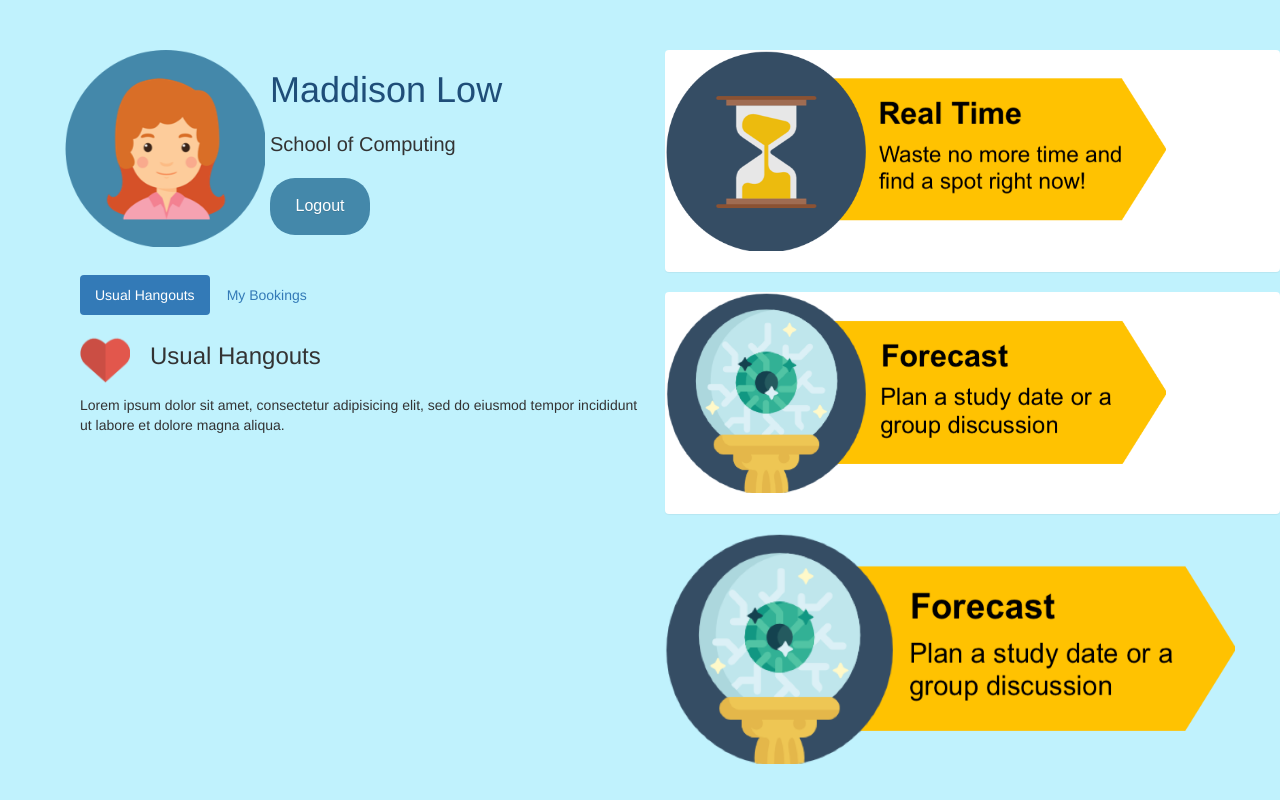
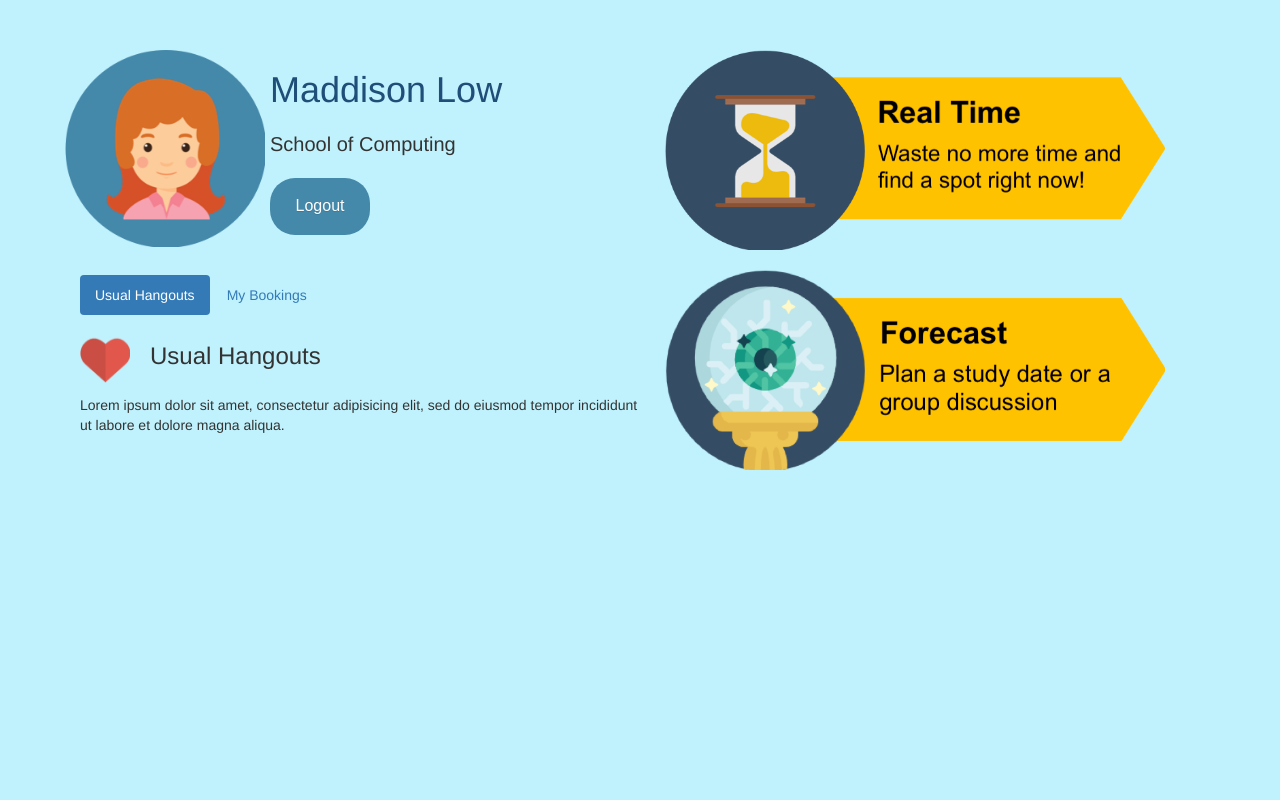
Before and after one commit to chloetml/bt3103_teampi, a website: page home.html in a window 1280 px wide. Drawn offline with nearby package versions, Linux system fonts and the light colour scheme.

Commit message:
Update home.html

```diff
--- a/home.html
+++ b/home.html
@@ -48,7 +48,7 @@
 		}
 		.tab1 img { float: left; }
 		.tab1 h3 { float: left; padding-left:20px;margin-top:8px;}
-		.panel{
+		.right-panel{
 			padding-bottom: 20px;
 		}
 	  #app {
@@ -110,14 +110,11 @@
 					</div>
 				</div>
 				<div class = "right col-md-6">
-					<div class="panel row">
+					<div class="right-panel row">
 						<a href = '/bt3103_teampi/index.html'><img src="images/rt.png" alt="Logo" width = "500px" height = "200px"></a>
 					</div>
-					<div class="panel row">
+					<div class="right-panel row">
 						<a href='/bt3103_teampi/index.html'><img src="images/forecast.png" alt="Logo" width = "500px" height = "200px"></a>
-					</div>
-					<div class="row">
-						<a href='/bt3103_teampi/index.html'><img src="images/forecast.png" alt="Logo" width = "570px" height = "230px"></a>
 					</div>
 				</div>
       </div>
```
